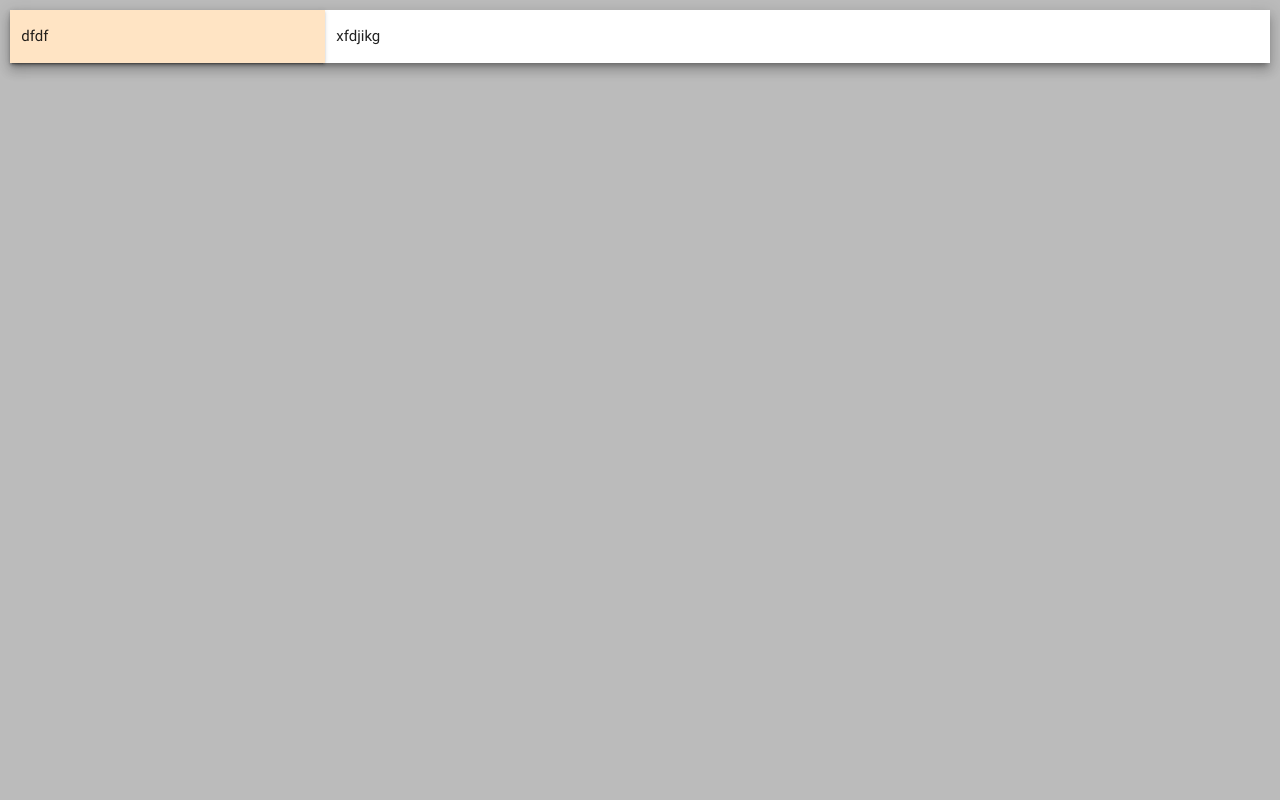
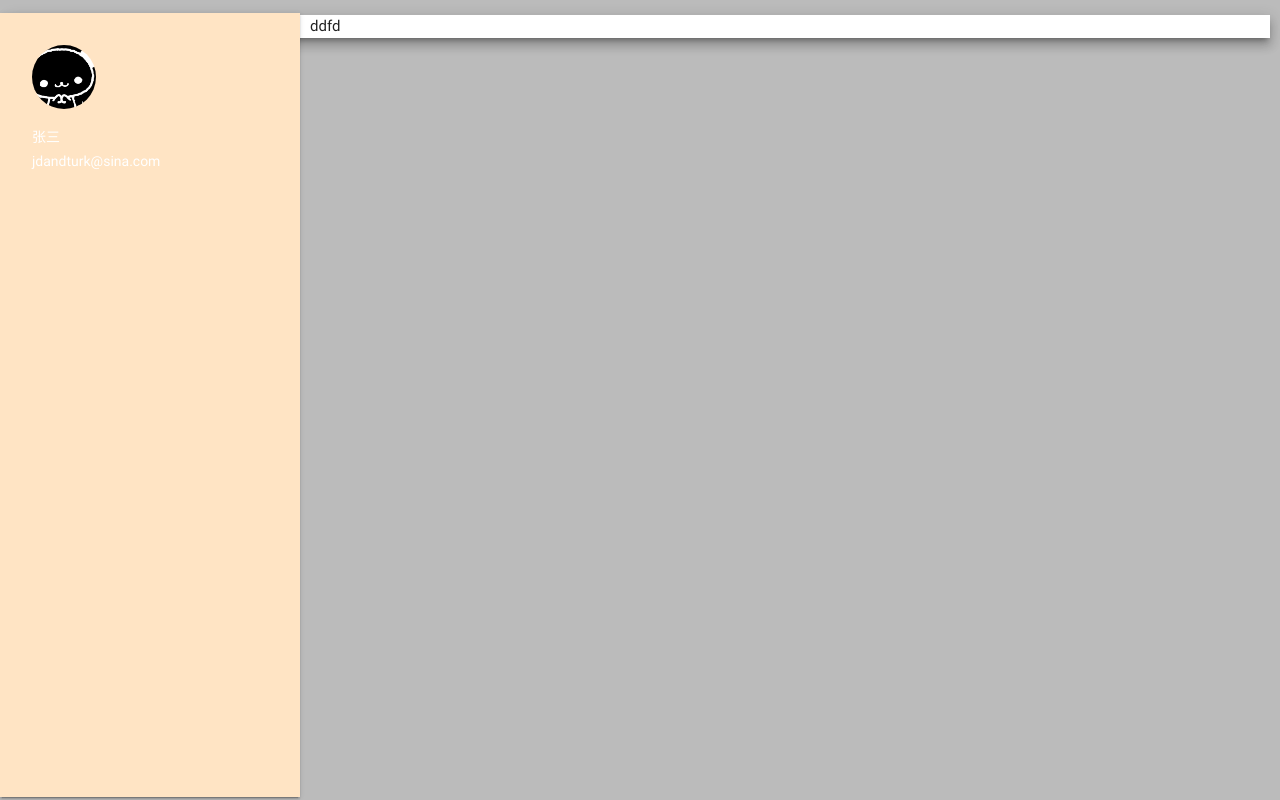
Before and after one commit to acdzh/TC_HCI_Homework-material_resume, a plain HTML site: page index.html in a window 1280 px wide. Drawn offline with nearby package versions, Linux system fonts and the light colour scheme.

Commit message:
no message

```diff
--- a/css/style.css
+++ b/css/style.css
@@ -3,13 +3,24 @@ body{
 }
 
 #container{
+    background-color: #FFFFFF;
     margin-top: 10px;
     margin-left: 10px;
     margin-right: 10px;
 }
 
 
-#sidebar{
-    box-shadow:  0 2px 2px 0 rgba(0,0,0,0.14), 0 1px 5px 0 rgba(0,0,0,0.12), 0 3px 1px -2px rgba(0,0,0,0.2)
+#slide-out{
+    background-color:bisque;
+    margin-top: 1%;
+    height: 98%;
+}
 
+#main{
+    padding-left: 0px
 }
+
+#fixed-action-btn{
+    position:fixed;
+    z-index: 10000;
+}
--- a/index.html
+++ b/index.html
@@ -7,16 +7,59 @@
         <script src="js/materialize.min.js"></script>
         <link rel="stylesheet" href="css/materialize.min.css">
         <link rel="stylesheet" href="css/style.css">
+        <link href="https://fonts.font.im/icon?family=Material+Icons" rel="stylesheet">
     </head>
 <body>
-    <div class="row z-depth-4" id="container" style="background-color: #FFFFFF">
-        <div class="col s12 m3 l3" id="sidebar" style="background-color:bisque">
-            <p>dfdf</p>
+    <ul id="slide-out" class="side-nav fixed">
+        <li><div class="userView">
+            <a href="#user"><img class="circle" src="img/face.png"></a>
+            <a href="#!name"><span class="white-text name">张三</span></a>
+            <a href="#!email"><span class="white-text email">jdandturk@sina.com</span></a>
+            </div>
+        </li>
+    </ul>
+    <div id="container" class="z-depth-4" >
+        <div id="main" class="main" >
+            <p>ddfd</p>
+
+        </div>
+    </div>
+    <footer>
+        <div class = "fixed-action-btn">
+            <a  href="#" data-activates="slide-out"
+                class="btn-floating waves-effect waves-light button-collapse"
+                id="opensidebar">
+                <i class="material-icons">menu</i>
+            </a>
         </div>
 
-        <div class="col s12 m9 l9" id="main" >
-            <p>xfdjikg</p>
-        </div>
-    </div>
+    </footer>
 </body>
+
+
+<script>
+var setSidebar = () =>{
+    if(document.body.clientWidth >= 1000){
+        $(".button-collapse").hide();
+        $(".main").css("padding-left", "300px");
+    }
+    else{
+        $(".button-collapse").show();
+        $(".main").css("padding-left", "0px");
+    }
+}
+
+// $(document).ready(function(){
+//     $(".button-collapse").sideNav();
+//     setSidebar();
+// });
+
+
+window.onresize = () => setSidebar();
+window.onload = () => {
+    $(".button-collapse").sideNav();
+    setSidebar();
+}
+
+</script>
 </html>
```
